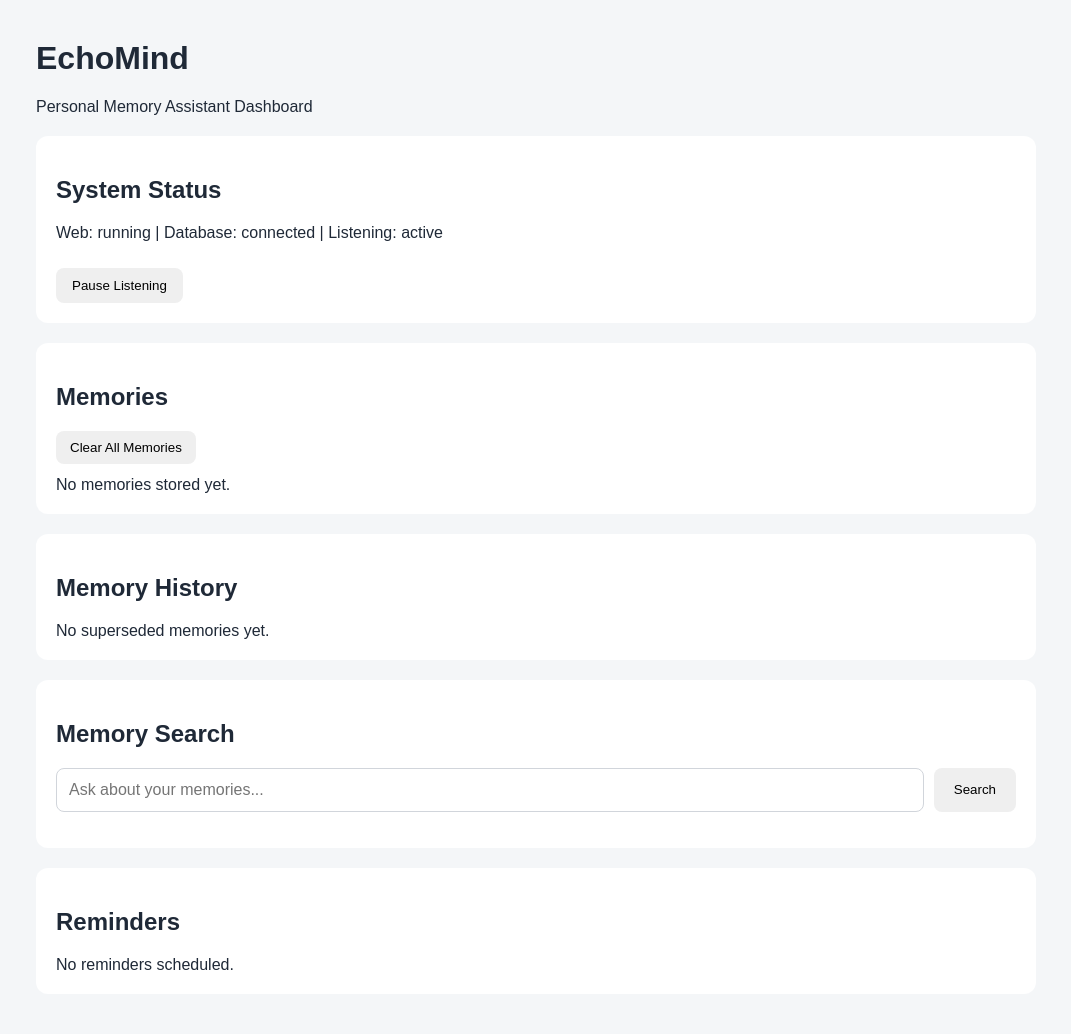
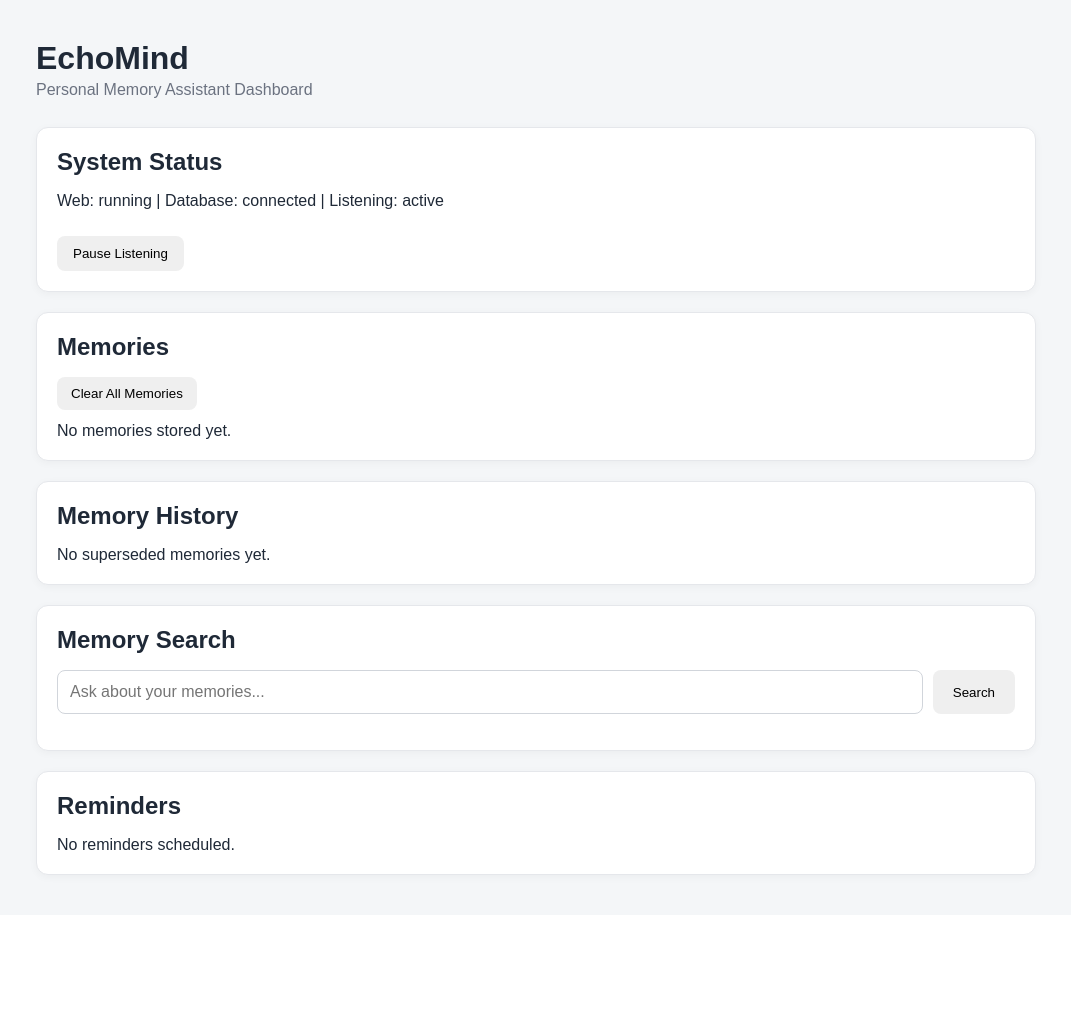
Before and after one commit to Thilinapri/AI-Personal-Assistant, a Flask app: page / in a window 1280 px wide. Shown: the whole page, without its empty margins (104-1175 px from the left). After the commit the page ends 881 px from the top, so only its background shows below. Run offline with Flask 3, Linux system fonts and the light colour scheme; data comes from the database, SQL or seed files in the repository; data that the repository does not hold is empty.

Commit message:
improve dashboard visual hierarchy

```diff
--- a/web/static/css/style.css
+++ b/web/static/css/style.css
@@ -156,3 +156,35 @@ section {
     border-color: #d1d5db;
     color: #4b5563;
 }
+
+.dashboard > h1 {
+    margin-bottom: 4px;
+    font-size: 32px;
+}
+
+.dashboard > h1 + p {
+    margin-top: 0;
+    margin-bottom: 28px;
+    color: #6b7280;
+}
+
+section {
+    border: 1px solid #e5e7eb;
+    box-shadow: 0 2px 8px rgba(0, 0, 0, 0.04);
+}
+
+section h2 {
+    margin-top: 0;
+    margin-bottom: 16px;
+}
+
+.memory-card {
+    transition:
+        box-shadow 0.15s ease,
+        transform 0.15s ease;
+}
+
+.memory-card:hover {
+    box-shadow: 0 3px 10px rgba(0, 0, 0, 0.06);
+    transform: translateY(-1px);
+}
```
